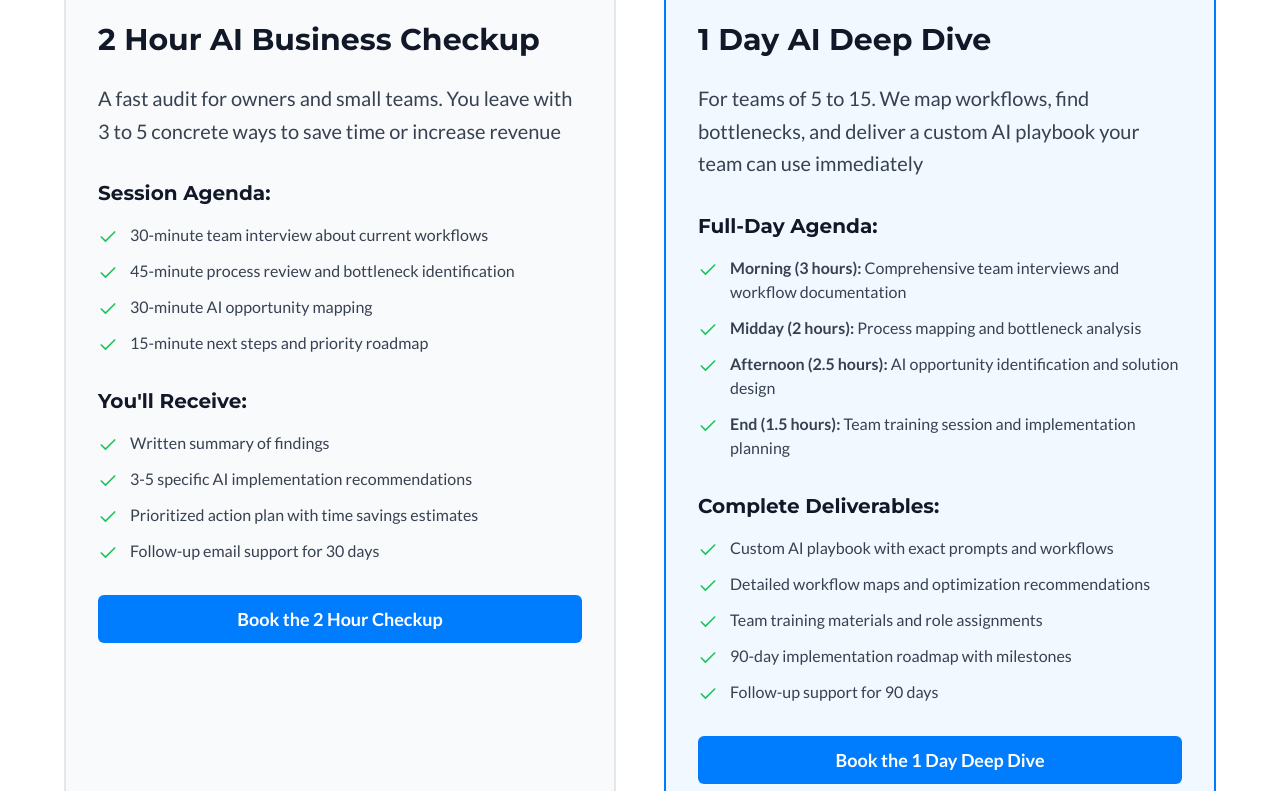
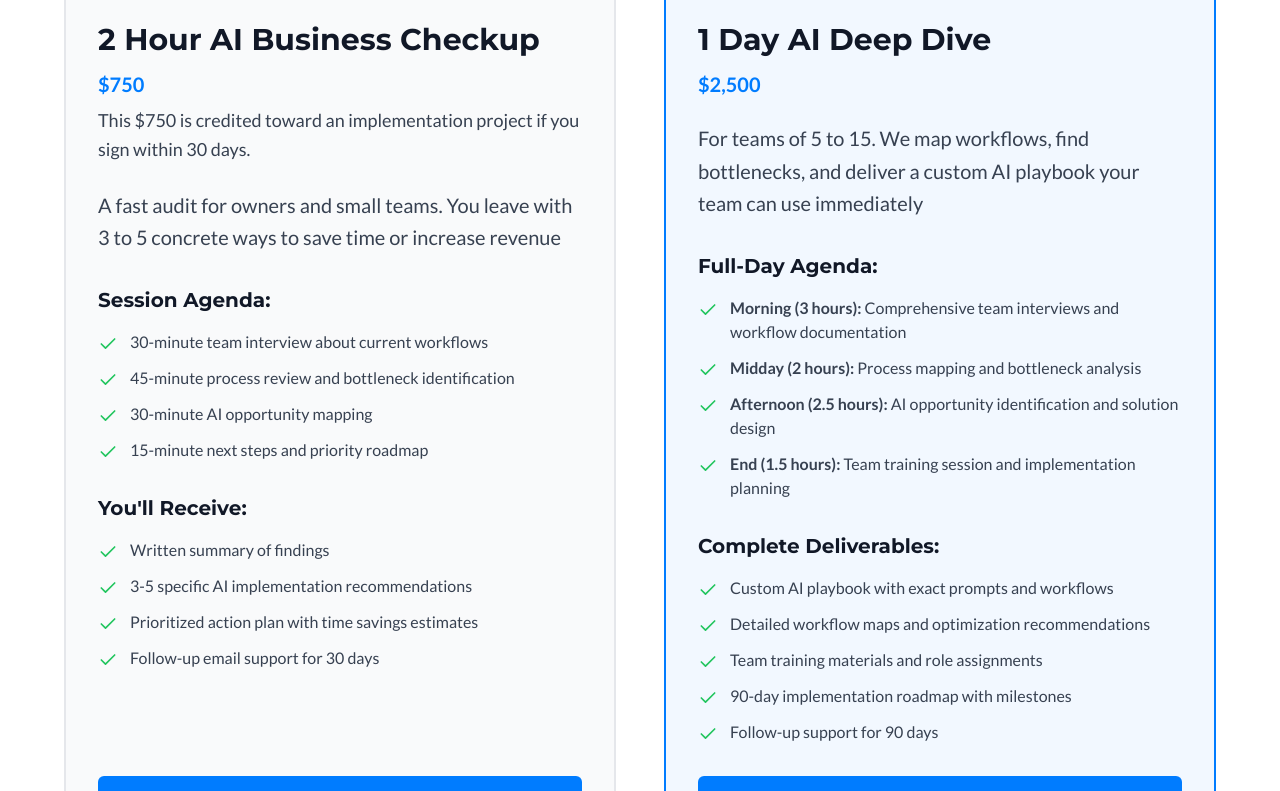
Before and after one commit to foundforai/fripse, a React (Vite) app: page /assessment in a window 1280 px wide. Shown: the part 680-1471 px from the top of the page. Built offline with nearby package versions, Linux system fonts and the light colour scheme.

Commit message:
Show approved prices on the AI assessment offers.
Co-authored-by: Dustin Crump <dustinfripse@users.noreply.github.com>

```diff
--- a/client/src/lib/schema.ts
+++ b/client/src/lib/schema.ts
@@ -73,7 +73,9 @@ export function organizationNode() {
           "@type": "Offer",
           name: "2 Hour AI Business Checkup",
           description:
-            "A working session for owners and small teams that identifies practical places to reduce repetitive work.",
+            "A working session for owners and small teams that identifies practical places to reduce repetitive work. This $750 is credited toward an implementation project if you sign within 30 days.",
+          price: "750",
+          priceCurrency: "USD",
           itemOffered: {
             "@type": "Service",
             serviceType: "AI Business Assessment",
@@ -84,6 +86,8 @@ export function organizationNode() {
           name: "1 Day AI Deep Dive",
           description:
             "A full-day workflow assessment that produces a prioritized AI playbook for the team.",
+          price: "2500",
+          priceCurrency: "USD",
           itemOffered: {
             "@type": "Service",
             serviceType: "Comprehensive AI Business Assessment",
--- a/client/src/pages/Assessment.tsx
+++ b/client/src/pages/Assessment.tsx
@@ -69,11 +69,15 @@ const Assessment: React.FC = () => {
 
             <div className="grid lg:grid-cols-2 gap-12">
               {/* 2 Hour Checkup */}
-              <div className="bg-gray-50 p-8 rounded-lg border-2 border-gray-200">
+              <div className="bg-gray-50 p-8 rounded-lg border-2 border-gray-200 h-full flex flex-col">
                 <div className="mb-8">
                   <Clock className="w-12 h-12 text-[#007CFF] mb-6" />
-                  <h3 className="text-3xl font-bold text-gray-900 mb-6">2 Hour AI Business Checkup</h3>
-                  <p className="text-xl text-gray-700 mb-8 leading-relaxed">
+                  <h3 className="text-3xl font-bold text-gray-900 mb-3">2 Hour AI Business Checkup</h3>
+                  <p className="text-xl font-semibold text-[#007CFF] mb-2">$750</p>
+                  <p className="text-lg text-gray-700 mb-6 leading-relaxed">
+                    This $750 is credited toward an implementation project if you sign within 30 days.
+                  </p>
+                  <p className="text-xl text-gray-700 leading-relaxed">
                     A fast audit for owners and small teams. You leave with 3 to 5 concrete ways to save time or increase revenue
                   </p>
                 </div>
@@ -124,7 +128,7 @@ const Assessment: React.FC = () => {
 
                 <Button
                   asChild
-                  className="w-full bg-[#007CFF] hover:bg-[#0066CC] text-white font-semibold text-lg py-6"
+                  className="w-full bg-[#007CFF] hover:bg-[#0066CC] text-white font-semibold text-lg py-6 mt-auto"
                   data-testid="button-book-checkup-detailed"
                 >
                   <a
@@ -138,11 +142,12 @@ const Assessment: React.FC = () => {
               </div>
 
               {/* 1 Day Deep Dive */}
-              <div className="bg-[#007CFF]/5 p-8 rounded-lg border-2 border-[#007CFF]">
+              <div className="bg-[#007CFF]/5 p-8 rounded-lg border-2 border-[#007CFF] h-full flex flex-col">
                 <div className="mb-8">
                   <Target className="w-12 h-12 text-[#007CFF] mb-6" />
-                  <h3 className="text-3xl font-bold text-gray-900 mb-6">1 Day AI Deep Dive</h3>
-                  <p className="text-xl text-gray-700 mb-8 leading-relaxed">
+                  <h3 className="text-3xl font-bold text-gray-900 mb-3">1 Day AI Deep Dive</h3>
+                  <p className="text-xl font-semibold text-[#007CFF] mb-6">$2,500</p>
+                  <p className="text-xl text-gray-700 leading-relaxed">
                     For teams of 5 to 15. We map workflows, find bottlenecks, and deliver a custom AI playbook your team can use immediately
                   </p>
                 </div>
@@ -197,7 +202,7 @@ const Assessment: React.FC = () => {
 
                 <Button
                   asChild
-                  className="w-full bg-[#007CFF] hover:bg-[#0066CC] text-white font-semibold text-lg py-6"
+                  className="w-full bg-[#007CFF] hover:bg-[#0066CC] text-white font-semibold text-lg py-6 mt-auto"
                   data-testid="button-book-deep-dive-detailed"
                 >
                   <a
--- a/client/src/pages/Home.tsx
+++ b/client/src/pages/Home.tsx
@@ -104,18 +104,23 @@ const Home: React.FC = () => {
         <div className="container-custom">
           <div className="max-w-6xl mx-auto">
             <div className="grid md:grid-cols-2 gap-8">
-              <div className="bg-white p-8 rounded-lg shadow-lg border">
+              <div className="bg-white p-8 rounded-lg shadow-lg border h-full flex flex-col">
                 <div className="mb-6">
                   <Clock className="w-8 h-8 text-[#007CFF] mb-4" />
-                  <h3 className="text-2xl font-bold text-gray-900 mb-4">2 Hour AI Business Checkup</h3>
+                  <h3 className="text-2xl font-bold text-gray-900 mb-2">2 Hour AI Business Checkup</h3>
+                  <p className="text-xl font-semibold text-[#007CFF] mb-4">$750</p>
                   <p className="text-gray-700 leading-relaxed">
                     A fast audit for owners and small teams. You leave with 3 to 5 concrete ways to save time or increase revenue
+                  </p>
+                  <p className="text-gray-700 leading-relaxed mt-3">
+                    This $750 is credited toward an implementation project if you sign within 30 days.
                   </p>
                 </div>
                 <a
                   href="/book"
                   target="_blank"
                   rel="noopener noreferrer"
+                  className="mt-auto block w-full"
                 >
                   <Button
                     className="w-full bg-[#007CFF] hover:bg-[#0066CC] text-white font-semibold"
@@ -126,10 +131,11 @@ const Home: React.FC = () => {
                 </a>
               </div>
 
-              <div className="bg-white p-8 rounded-lg shadow-lg border">
+              <div className="bg-white p-8 rounded-lg shadow-lg border h-full flex flex-col">
                 <div className="mb-6">
                   <Target className="w-8 h-8 text-[#007CFF] mb-4" />
-                  <h3 className="text-2xl font-bold text-gray-900 mb-4">1 Day AI Deep Dive</h3>
+                  <h3 className="text-2xl font-bold text-gray-900 mb-2">1 Day AI Deep Dive</h3>
+                  <p className="text-xl font-semibold text-[#007CFF] mb-4">$2,500</p>
                   <p className="text-gray-700 leading-relaxed">
                     For teams of 5 to 15. We map workflows, find bottlenecks, and deliver a custom AI playbook your team can use immediately
                   </p>
@@ -138,6 +144,7 @@ const Home: React.FC = () => {
                   href="/book"
                   target="_blank"
                   rel="noopener noreferrer"
+                  className="mt-auto block w-full"
                 >
                   <Button
                     className="w-full bg-[#007CFF] hover:bg-[#0066CC] text-white font-semibold"
```
